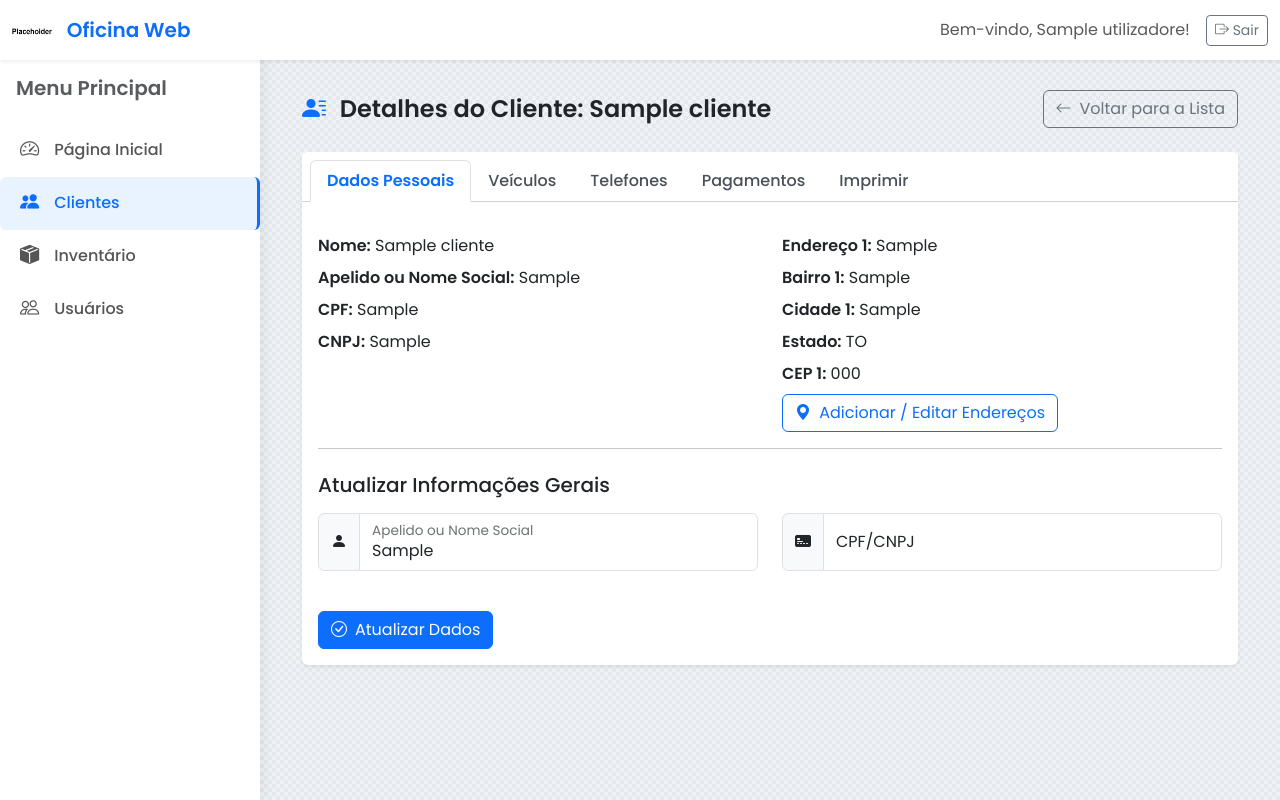
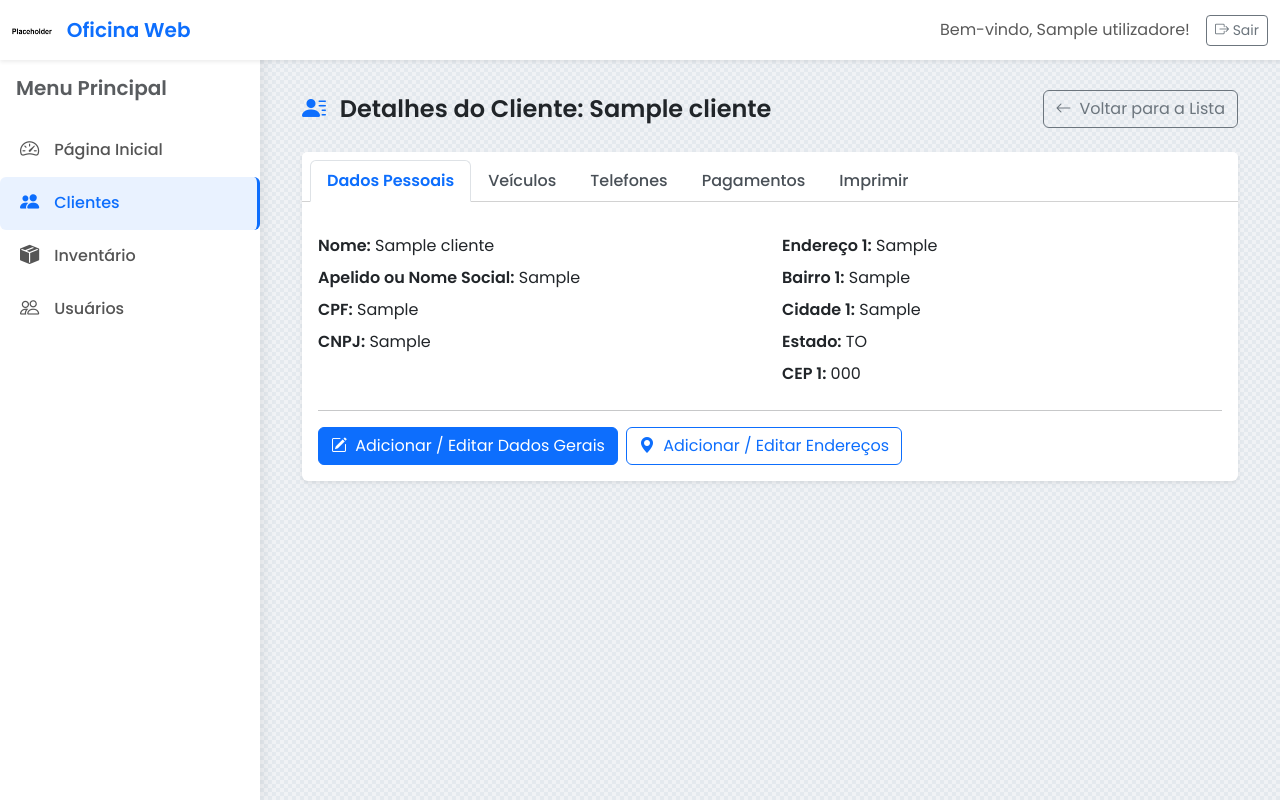
Before and after one commit to IgorKock/Oficina-Web, a Flask app: page /cliente/1 in a window 1280 px wide. Run offline with Flask 3, Linux system fonts and the light colour scheme; a user stored in the database is signed in; tables that the repository leaves empty hold one stand-in row (values such as "Sample post"); parts of the project's set-up code (start-up, migrations or seed data) failed here and were passed over.

Commit message:
Update cliente.html

```diff
--- a/app/templates/cliente.html
+++ b/app/templates/cliente.html
@@ -225,15 +225,28 @@
 								{% else %}
 									<p class="mb-2"><strong>CEP:</strong> N/A</p>
 								{% endif %}
-									 <!-- Botão para acionar o modal de endereço -->
+								</div>
+							</div>
+							<hr>
+							<!-- Botões de Ação -->
+                            <div class="mt-3 d-flex gap-2">
+                                <button type="button" class="btn btn-primary" data-bs-toggle="modal" data-bs-target="#editGeraisModal">
+                                    <i class="bi bi-pencil-square me-1"></i> Adicionar / Editar Dados Gerais
+                                </button>
                                 <button type="button" class="btn btn-outline-primary" data-bs-toggle="modal" data-bs-target="#addressModal">
                                     <i class="bi bi-geo-alt-fill me-1"></i> Adicionar / Editar Endereços
                                 </button>
                             </div>
+
+							<!-- Caixa de Diálogo (Modal) de Edição de Dados Gerais -->
+							<div class="modal fade" id="editGeraisModal" tabindex="-1" aria-labelledby="editGeraisModalLabel" aria-hidden="true">
+								<div class="modal-dialog modal-lg">
+									<div class="modal-content">
+										<div class="modal-header">
+											<h5 class="modal-title" id="editGeraisModalLabel">Editar Informações Gerais</h5>
+											<button type="button" class="btn-close" data-bs-dismiss="modal" aria-label="Close"></button>
 										</div>
-							<hr>
-							<div class="mt-4">
-								<h5 class="mb-3">Atualizar Informações Gerais</h5>
+										<div class="modal-body">
 											<div class="row">
 												<div class="col-md-6 mb-3">
 													<div class="input-group mb-4">
@@ -257,10 +270,16 @@
 													</div>
 												</div>
 											</div>
+										</div>
+										<div class="modal-footer">
+											<button type="button" class="btn btn-secondary" data-bs-dismiss="modal">Fechar</button>
 											<button type="submit" class="btn btn-primary"><i class="bi bi-check-circle me-2"></i>Atualizar Dados</button>
 										</div>
+									</div>
+								</div>
+							</div>
 
-							<!-- Modal de Endereço -->
+							<!-- Caixa de Diálogo (Modal) de Endereço -->
 							<div class="modal fade" id="addressModal" tabindex="-1" aria-labelledby="addressModalLabel" aria-hidden="true">
 								<div class="modal-dialog modal-lg modal-dialog-scrollable">
 									<div class="modal-content">
```
Lines whose indentation alone changed are shown as unchanged.
